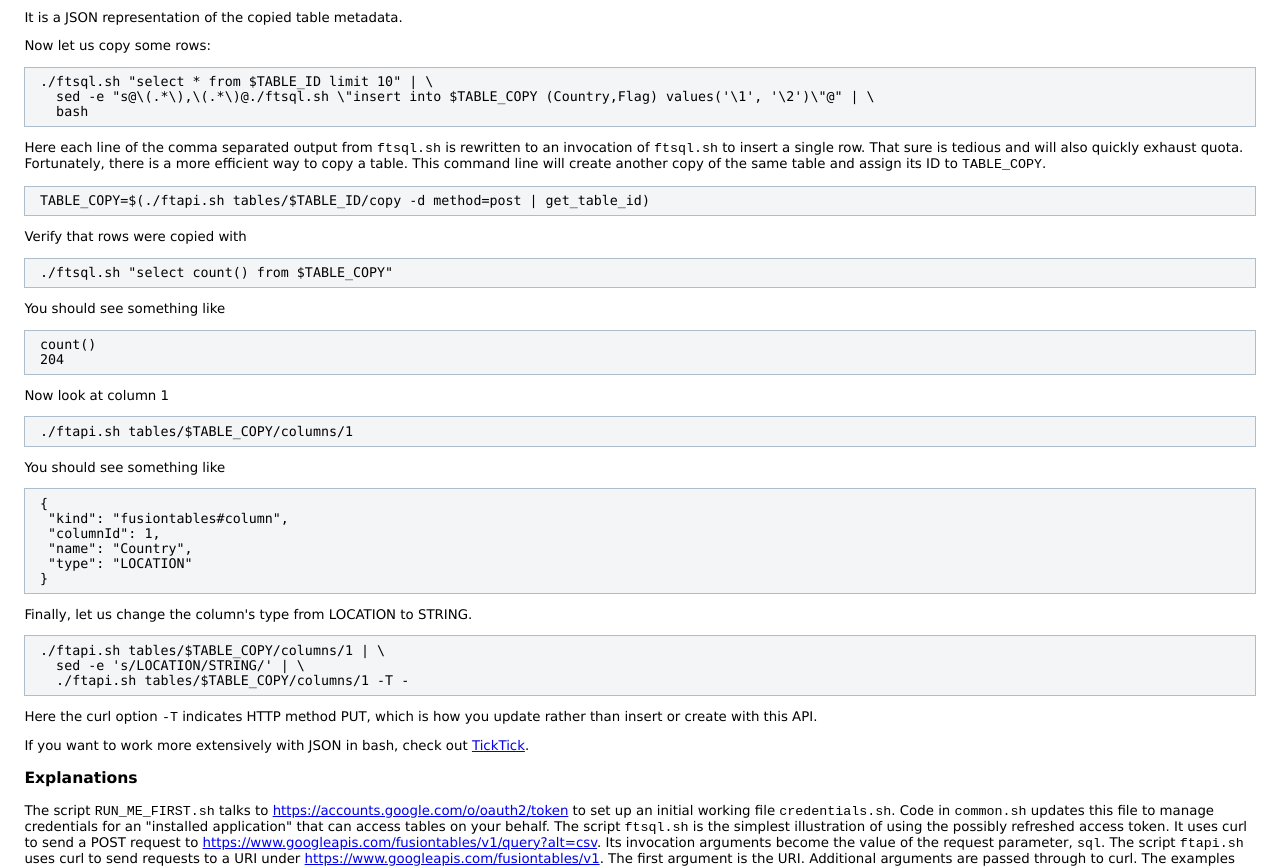
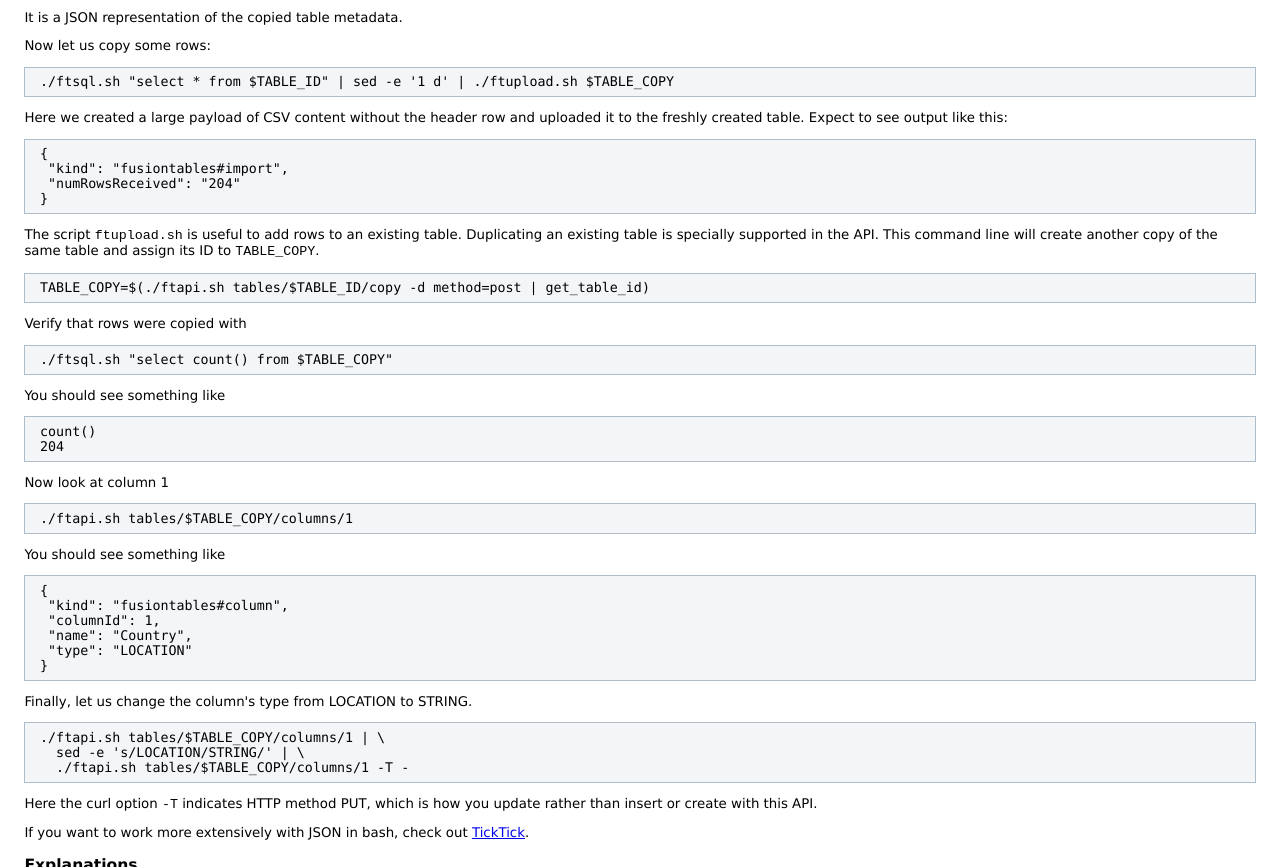
Before and after one commit to michaelhodnett/fusion-tables, a plain HTML site: page trunk/ftapi/README.html in a window 1280 px wide. Shown: the part 1361-2228 px from the top of the page. Drawn offline with Linux system fonts and the light colour scheme.

Commit message:
Add script to upload more rows.

```diff
--- a/trunk/ftapi/README.html
+++ b/trunk/ftapi/README.html
@@ -172,15 +172,20 @@ It is a JSON representation of the copied table metadata.
 <p>
 Now let us copy some rows:
 <pre>
- ./ftsql.sh "select * from $TABLE_ID limit 10" | \
-   sed -e "s@\(.*\),\(.*\)@./ftsql.sh \"insert into $TABLE_COPY (Country,Flag) values('\1', '\2')\"@" | \
-   bash
+ ./ftsql.sh "select * from $TABLE_ID" | sed -e '1 d' | ./ftupload.sh $TABLE_COPY
 </pre>
-Here each line of the comma separated output from <code>ftsql.sh</code> is rewritten to an
-invocation of <code>ftsql.sh</code> to insert a single row. That sure is tedious and will
-also quickly exhaust quota. Fortunately, there is a more efficient way to copy a
-table. This command line will create another copy of the same table and assign
-its ID to <code>TABLE_COPY</code>.
+Here we created a large payload of CSV content without the header row and uploaded
+it to the freshly created table. Expect to see output like this:
+<pre>
+ {
+  "kind": "fusiontables#import",
+  "numRowsReceived": "204"
+ }
+</pre>
+The script <code>ftupload.sh</code> is useful
+to add rows to an existing table.  Duplicating an existing table is specially
+supported in the API. This command line will create another copy of the same
+table and assign its ID to <code>TABLE_COPY</code>.
 <pre>
  TABLE_COPY=$(./ftapi.sh tables/$TABLE_ID/copy -d method=post | get_table_id)
 </pre>
```
Also changed, not shown: 1 other file.
